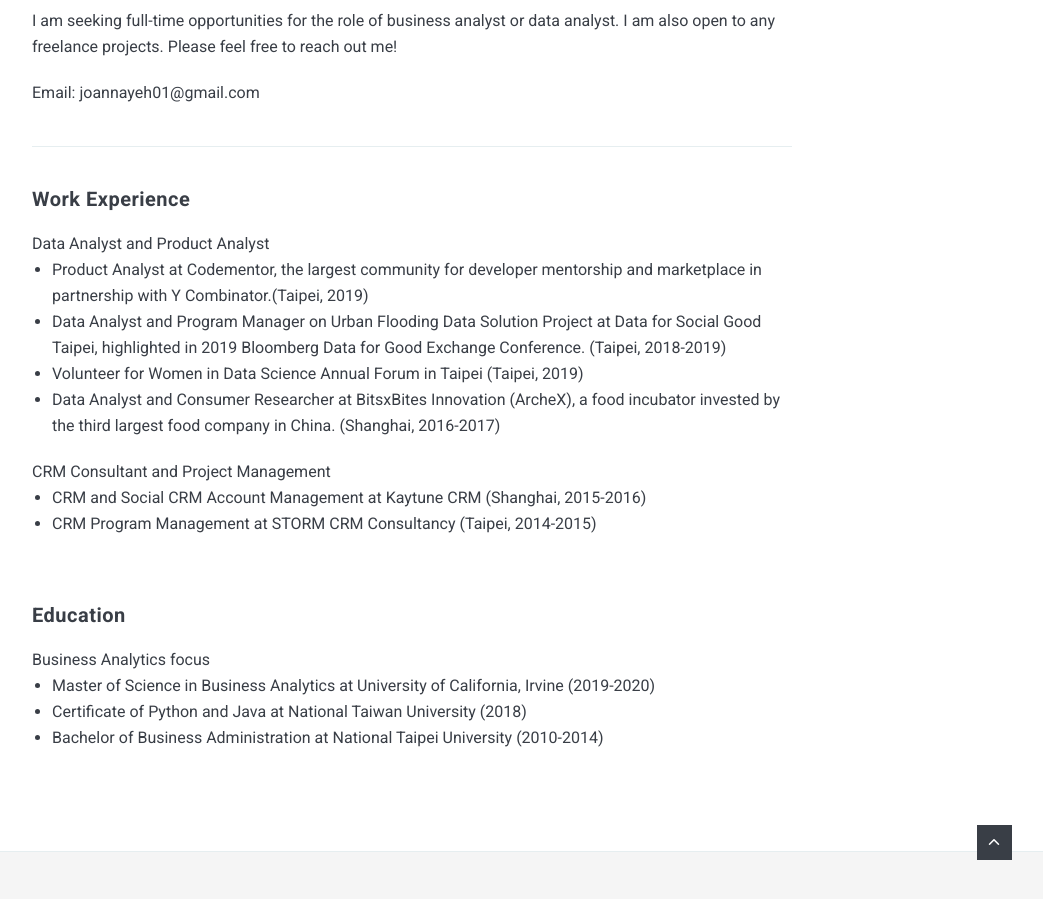
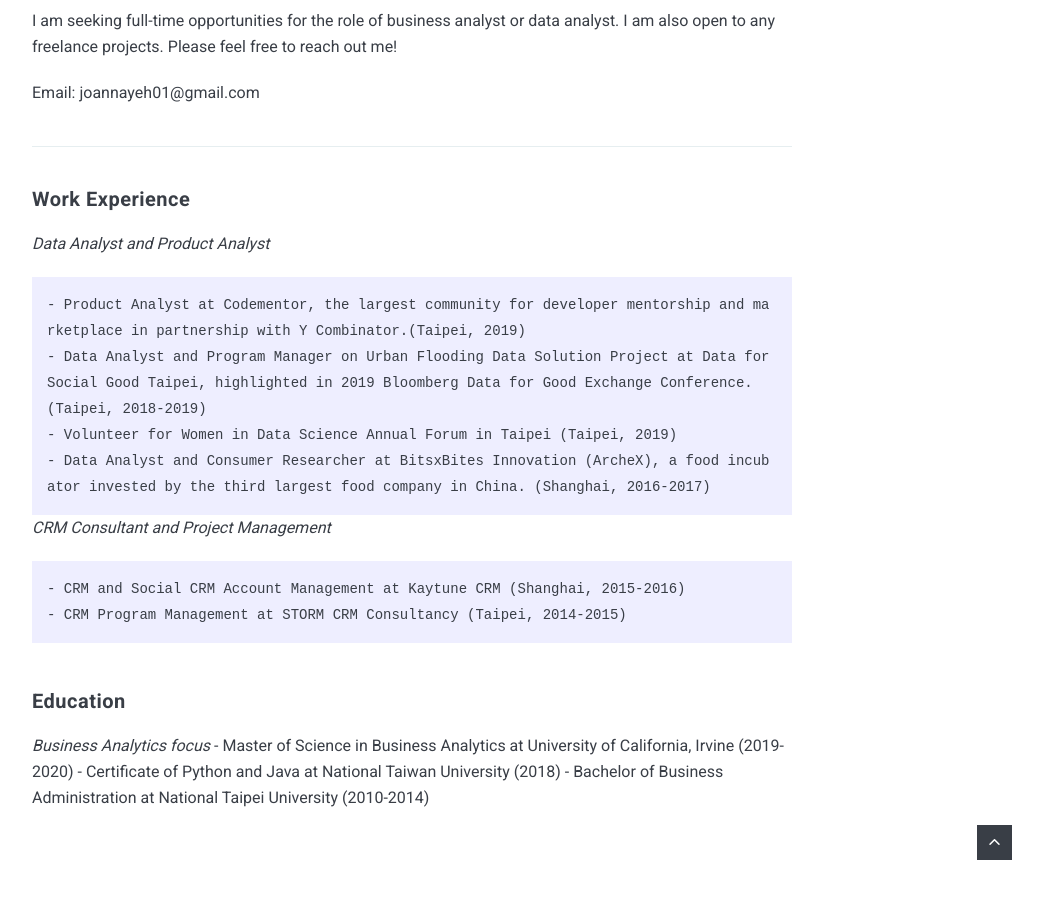
Before and after one commit to yuyaya2016/yuyaya2016.github.io, a Jekyll site: the page built from _pages/about.md, in a window 1280 px wide and 900 px high, scrolled down 1309 px. Shown: the whole window, without its empty margins (228-1271 px from the left). Built offline with Jekyll 4.4.1, drawn with Linux system fonts in a browser that asks for light colours; nearby versions of some CDN libraries.

Commit message:
update file

```diff
--- a/_pages/about.md
+++ b/_pages/about.md
@@ -16,22 +16,22 @@
 ***
 
 #### Work Experience
-<medium>Data Analyst and Product Analyst</medium>
+*<medium>Data Analyst and Product Analyst</medium>*
 
-- Product Analyst at Codementor, the largest community for developer mentorship and marketplace in partnership with Y Combinator.(Taipei, 2019)
-- Data Analyst and Program Manager on Urban Flooding Data Solution Project at Data for Social Good Taipei, highlighted in 2019 Bloomberg Data for Good Exchange Conference. (Taipei, 2018-2019)
-- Volunteer for Women in Data Science Annual Forum in Taipei (Taipei, 2019)
-- Data Analyst and Consumer Researcher at BitsxBites Innovation (ArcheX), a food incubator invested by the third largest food company in China. (Shanghai, 2016-2017)
+    - Product Analyst at Codementor, the largest community for developer mentorship and marketplace in partnership with Y Combinator.(Taipei, 2019)
+    - Data Analyst and Program Manager on Urban Flooding Data Solution Project at Data for Social Good Taipei, highlighted in 2019 Bloomberg Data for Good Exchange Conference. (Taipei, 2018-2019)
+    - Volunteer for Women in Data Science Annual Forum in Taipei (Taipei, 2019)
+    - Data Analyst and Consumer Researcher at BitsxBites Innovation (ArcheX), a food incubator invested by the third largest food company in China. (Shanghai, 2016-2017)
 
 <!-- #### CRM Consultant and Project Management -->
-<medium>CRM Consultant and Project Management</medium>
+*<medium>CRM Consultant and Project Management</medium>*
 
-- CRM and Social CRM Account Management at Kaytune CRM (Shanghai, 2015-2016)
-- CRM Program Management at STORM CRM Consultancy (Taipei, 2014-2015)
+    - CRM and Social CRM Account Management at Kaytune CRM (Shanghai, 2015-2016)
+    - CRM Program Management at STORM CRM Consultancy (Taipei, 2014-2015)
 
 <br>
 #### Education
-<medium>Business Analytics focus</medium>
-- Master of Science in Business Analytics at University of California, Irvine (2019-2020)
-- Certificate of Python and Java at National Taiwan University (2018)
-- Bachelor of Business Administration at National Taipei University (2010-2014)
+*<medium>Business Analytics focus</medium>*
+    - Master of Science in Business Analytics at University of California, Irvine (2019-2020)
+    - Certificate of Python and Java at National Taiwan University (2018)
+    - Bachelor of Business Administration at National Taipei University (2010-2014)
--- a/_posts/2019-09-15-Urban-Flooding-Solution.markdown
+++ b/_posts/2019-09-15-Urban-Flooding-Solution.markdown
@@ -2,7 +2,7 @@
 layout: post
 title:  Data-Driven Urban Flooding Solution - Auto Regressive Time Series Model
 date:   2019-09-15 15:01:35 +0300
-image:  flood02.png
+image:  D4SG_tbw.mp4 #flood02.png
 tags:   R, Tableau, TimeSeries
 ---
 #### Goal
```
